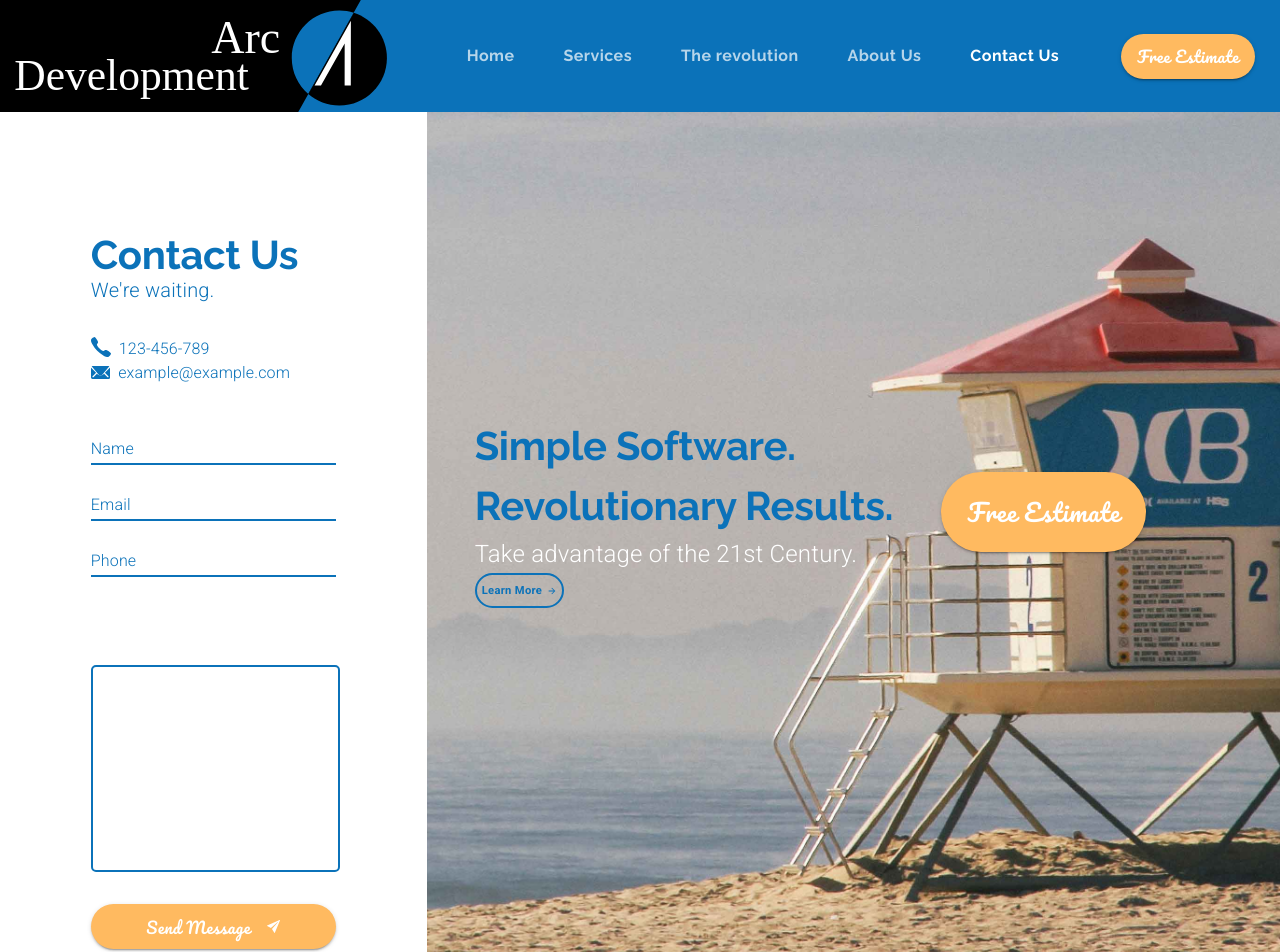
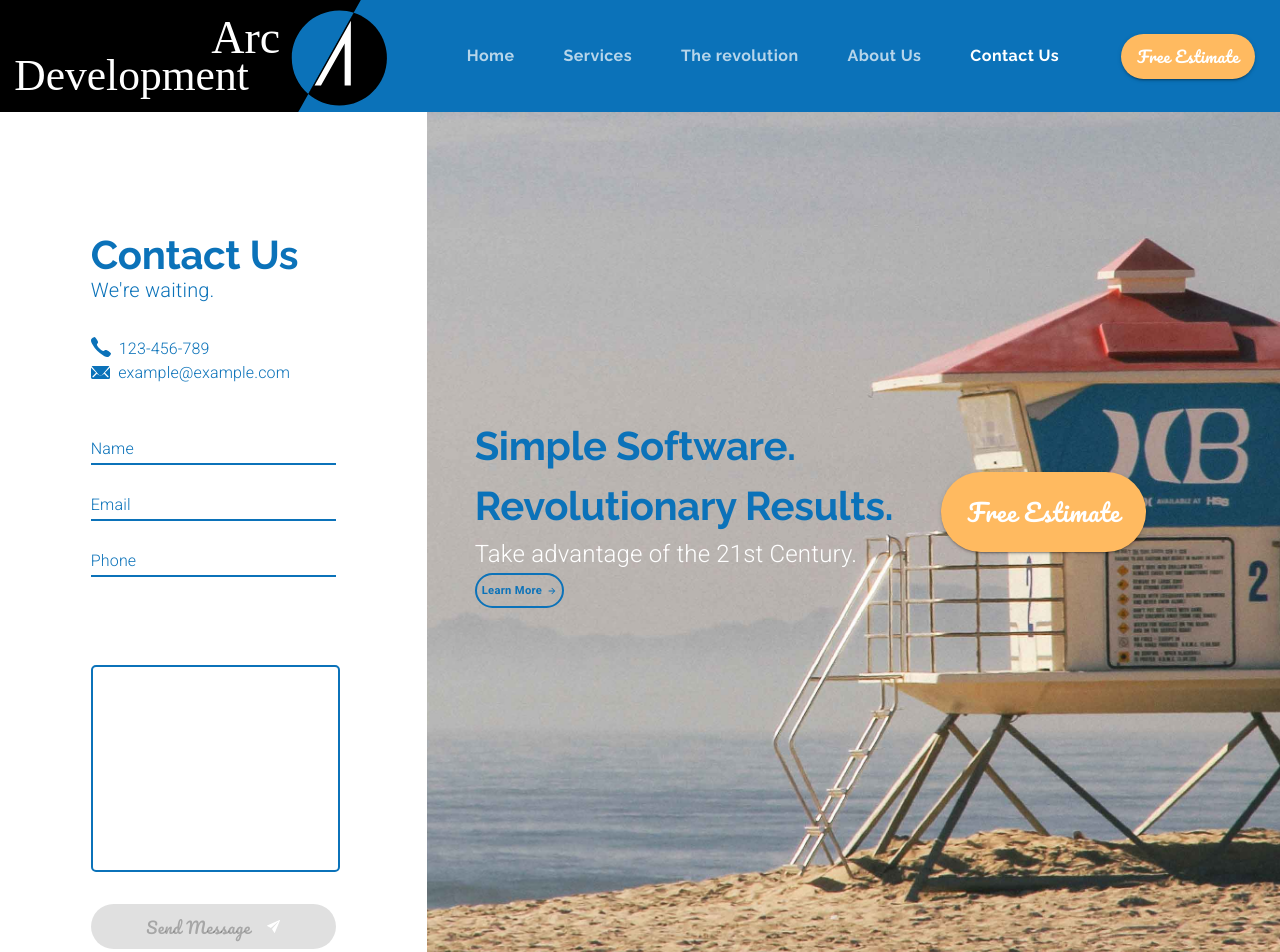
Before and after one commit to daw-maj-pl/arcdevelopment, a React (Create React App) app: page /contact in a window 1280 px wide. Shown: the top 952 px of the page. Built offline with nearby package versions, Linux system fonts and the light colour scheme.

Commit message:
Add validation to the entire form

```diff
--- a/src/components/Contact.js
+++ b/src/components/Contact.js
@@ -166,7 +166,12 @@ export default function Contact(props) {
                   variant="body1"
                   style={{ color: theme.palette.common.blue, fontSize: '1rem' }}
                 >
-                  123-456-789
+                  <a
+                    href="tel:123-456-789"
+                    style={{ textDecoration: 'none', color: 'inherit' }}
+                  >
+                    123-456-789
+                  </a>
                 </Typography>
               </Grid>
             </Grid>
@@ -183,7 +188,12 @@ export default function Contact(props) {
                   variant="body1"
                   style={{ color: theme.palette.common.blue, fontSize: '1rem' }}
                 >
-                  example@example.com
+                  <a
+                    href="mailto:example@example.com"
+                    style={{ textDecoration: 'none', color: 'inherit' }}
+                  >
+                    example@example.com
+                  </a>
                 </Typography>
               </Grid>
             </Grid>
@@ -243,7 +253,18 @@ export default function Contact(props) {
               justifyContent="center"
               style={{ marginTop: '2em' }}
             >
-              <Button variant="contained" className={classes.sendButton}>
+              <Button
+                disabled={
+                  name.length === 0 ||
+                  message.length === 0 ||
+                  email.length === 0 ||
+                  phone.length === 0 ||
+                  phoneHelper.length !== 0 ||
+                  emailHelper.length !== 0
+                }
+                variant="contained"
+                className={classes.sendButton}
+              >
                 Send Message{' '}
                 <img
                   src={airplane}
```
